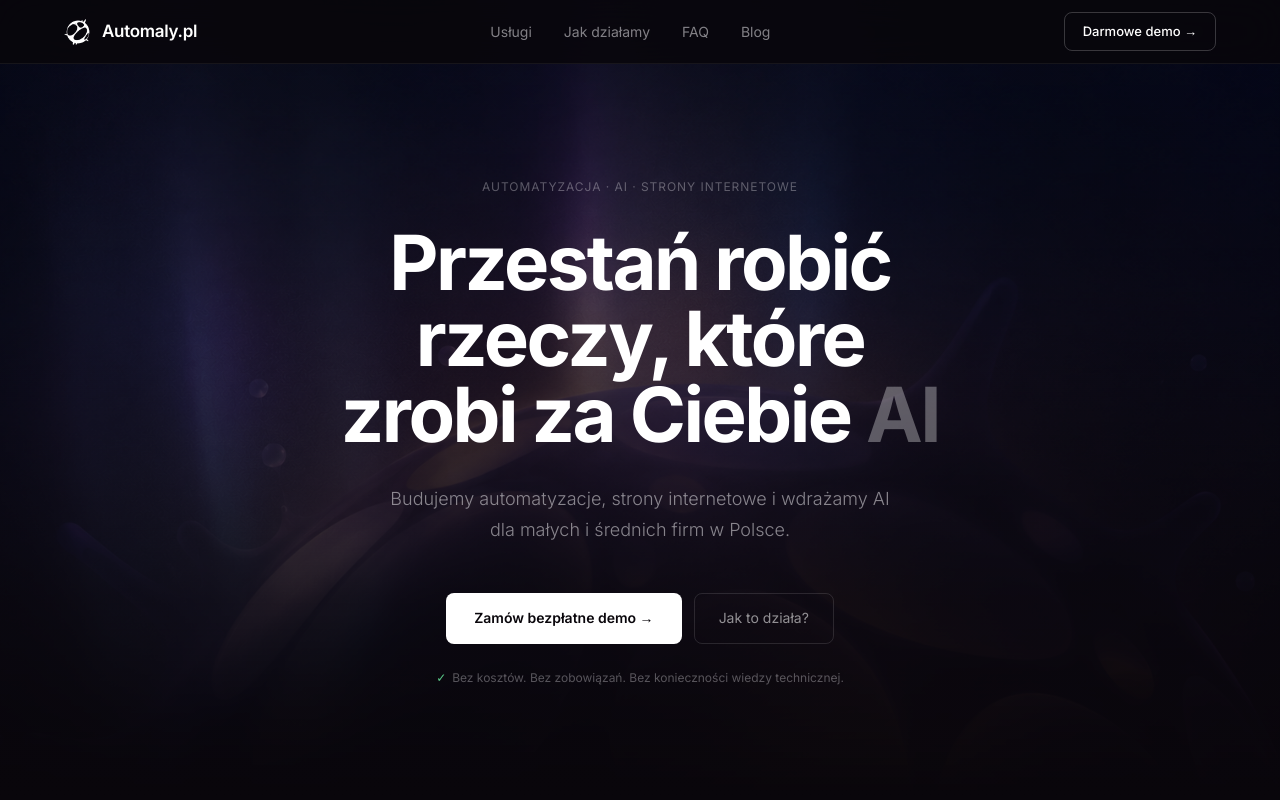
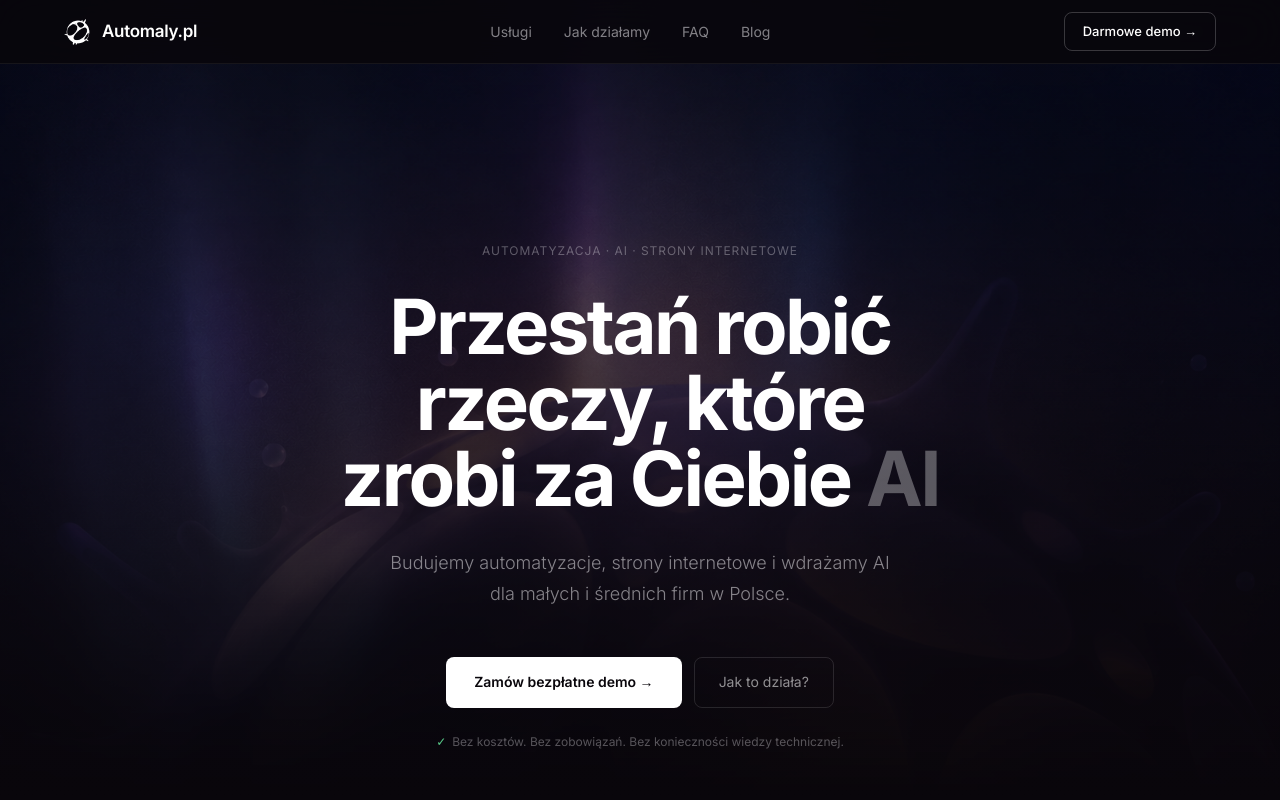
Before and after one commit to MikeyX03/automaly-next, a Next.js app: page / in a window 1280 px wide. Shown: the top 800 px of the page. Built offline with nearby package versions, Linux system fonts and the light colour scheme; no server answers; the database is empty.

Commit message:
Update HeroSpotlight.tsx

```diff
--- a/app/components/HeroSpotlight.tsx
+++ b/app/components/HeroSpotlight.tsx
@@ -1,34 +1,45 @@
 'use client'
-import { useRef } from 'react'
+import { useRef, useEffect } from 'react'
 
 export default function HeroSpotlight({ children }: { children: React.ReactNode }) {
   const spotRef = useRef<HTMLDivElement>(null)
+  const sectionRef = useRef<HTMLElement>(null)
 
-  const handleMouseMove = (e: React.MouseEvent<HTMLDivElement>) => {
-    const rect = e.currentTarget.getBoundingClientRect()
-    const x = e.clientX - rect.left
-    const y = e.clientY - rect.top
+  useEffect(() => {
+    const section = sectionRef.current
+    if (!section) return
+
+    const handleMouseMove = (e: MouseEvent) => {
+      const rect = section.getBoundingClientRect()
+      // only active while mouse is within section vertical bounds
+      if (e.clientY < rect.top || e.clientY > rect.bottom) return
       if (spotRef.current) {
-      spotRef.current.style.left = `${x}px`
-      spotRef.current.style.top = `${y}px`
+        // x/y relative to the full-width section
+        spotRef.current.style.left = `${e.clientX}px`
+        spotRef.current.style.top = `${e.clientY - rect.top}px`
         spotRef.current.style.opacity = '1'
       }
     }
 
     const handleMouseLeave = () => {
-    if (spotRef.current) {
-      spotRef.current.style.opacity = '0'
-    }
+      if (spotRef.current) spotRef.current.style.opacity = '0'
     }
 
+    window.addEventListener('mousemove', handleMouseMove)
+    section.addEventListener('mouseleave', handleMouseLeave)
+    return () => {
+      window.removeEventListener('mousemove', handleMouseMove)
+      section.removeEventListener('mouseleave', handleMouseLeave)
+    }
+  }, [])
+
   return (
-    <div
-      className="hero"
-      onMouseMove={handleMouseMove}
-      onMouseLeave={handleMouseLeave}
-    >
+    <section ref={sectionRef} style={{ paddingTop: '64px', position: 'relative', overflow: 'hidden' }}>
+      {/* spotlight lives at section level — full viewport width */}
       <div ref={spotRef} className="hero-spotlight" />
+      <div className="hero">
         {children}
       </div>
+    </section>
   )
 }
```
Lines whose indentation alone changed are shown as unchanged.
